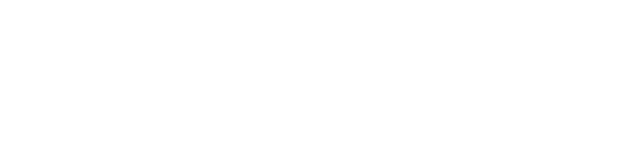
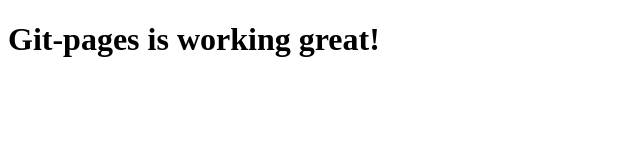
Before and after one commit to Jimsaurus/git-pages, a plain HTML site: page index.html in a window 1280 px wide. Shown: the whole page, without its empty margins (0-640 px from the left). Drawn offline with Linux system fonts and the light colour scheme.

Commit message:
added header

```diff
--- a/index.html
+++ b/index.html
@@ -5,6 +5,7 @@
 	<title>Git-pages</title>
 </head>
 <body>
+<h1>Git-pages is working great!</h1>
 
 </body>
 </html>
```
